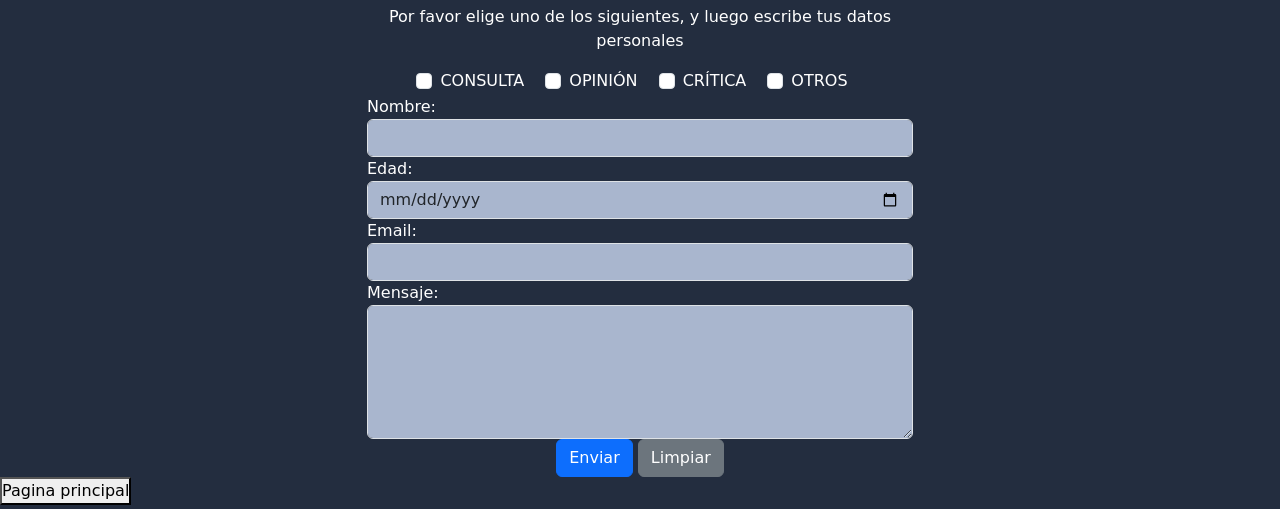
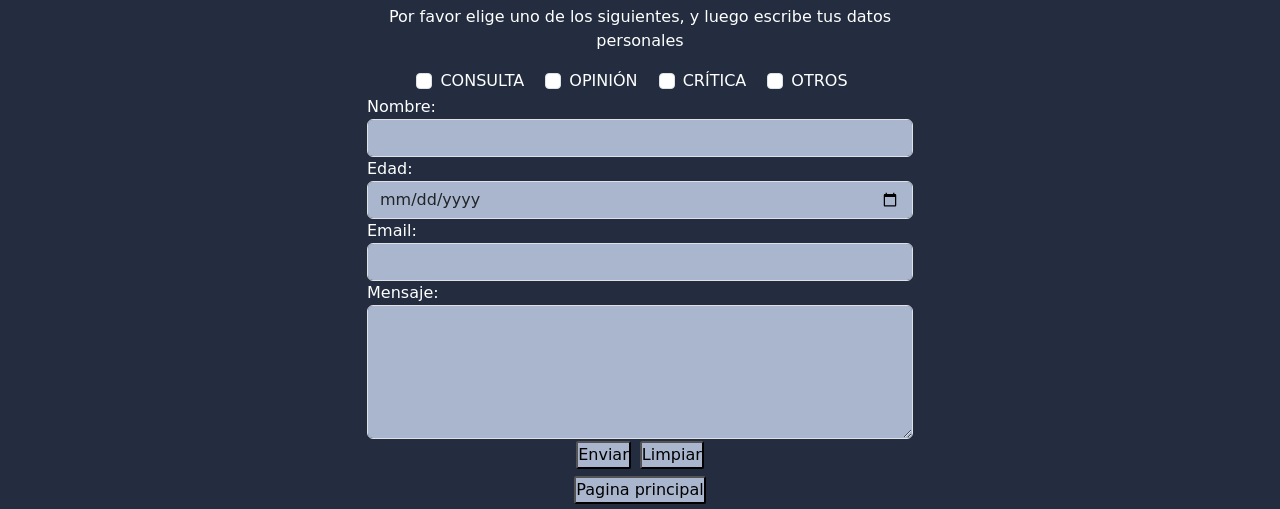
Before and after one commit to Fedeplaysd/TerceraPreentrega-FedericoPedraza, a website: page pages/msj.html in a window 1280 px wide. Shown: the part 293-802 px from the top of the page. Drawn offline with nearby package versions, Linux system fonts and the light colour scheme; a web font is replaced by a local one.

Commit message:
tercera entrega con GI

```diff
--- a/pages/msj.html
+++ b/pages/msj.html
@@ -77,17 +77,17 @@
                             <textarea class="form-control inputMsj" name="mensaje" id="mensaje" rows="5"></textarea>
                         </div>
                         <div class="text-center">
-                            <button type="submit" class="btn btn-primary">Enviar</button>
-                            <button type="reset" class="btn btn-secondary">Limpiar</button>
+                            <button type="submit"
+                            >Enviar</button>
+                            <button type="reset" >Limpiar</button>
                         </div>
                     </form>
                 </div>
             </div>
         </div>
     </main>
-    <footer>
+    <footer class="footerPaginasNoIndex">
         <a href="../index.html"><button class="volver">Pagina principal</button></a>
-
     </footer>
     <script src="https://cdn.jsdelivr.net/npm/bootstrap@5.3.2/dist/js/bootstrap.bundle.min.js" integrity="sha384-C6RzsynM9kWDrMNeT87bh95OGNyZPhcTNXj1NW7RuBCsyN/o0jlpcV8Qyq46cDfL" crossorigin="anonymous"></script>
     <script src="/js/main.js"></script>
--- a/sass/styles.scss
+++ b/sass/styles.scss
@@ -38,9 +38,17 @@ header{
 input{
     background-color: $color-inputs;
     color: black;
+    border-radius: 10px;
 }
 textarea{
     background-color: $color-inputs;
+    border-radius: 2.5px;
+}
+button{
+    background-color:$color-inputs ;
+    color: black;
+    border-radius: 2.5px;
+    margin: 2px;
 }
 
  /*TERMINA PARTES HTML */
@@ -88,8 +96,7 @@ textarea{
         bottom: 0;
         background-color: black;
         padding: 2rem;
-        box-shadow: 0 0 0 100vmax rgba(0, 0, 0, .5);
-    .visible{
+        box-shadow: 0 0 0 100vmax rgba(0, 0, 0, .5);.visible{
             opacity: 1;
             visibility: visible;
         }
@@ -111,7 +118,6 @@ textarea{
     justify-content: center;
     margin: 3px;
 }
-
  /*TERMINA BOTON FOOTER */
 
  /* INDEX */
```
Also changed, not shown: style/style.css, 2 other files.
